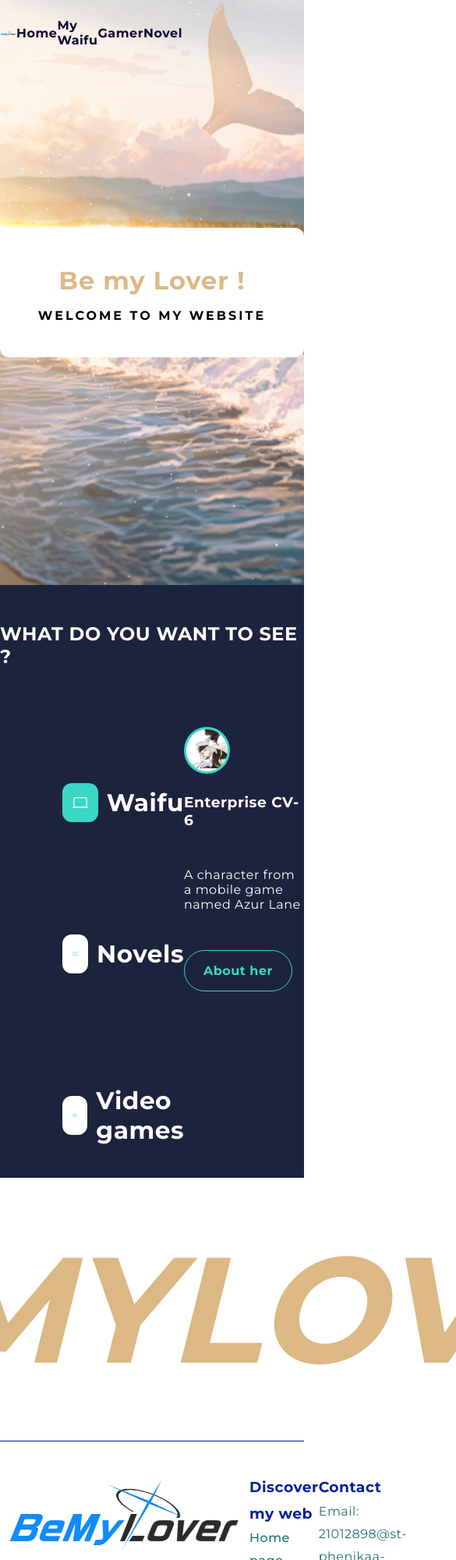
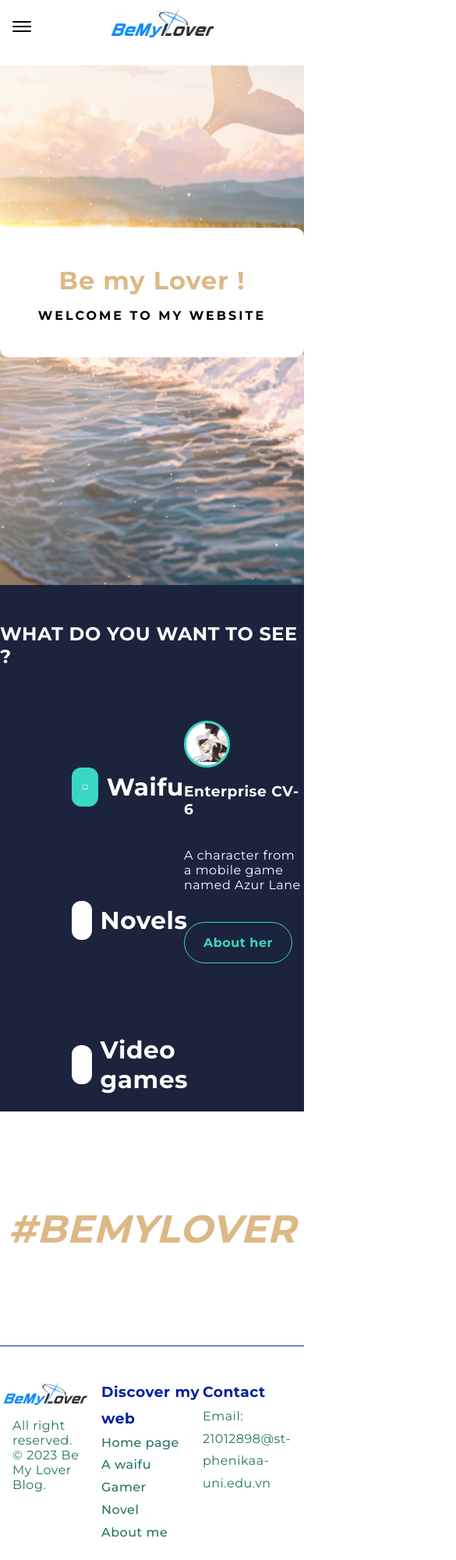
Before and after one commit to toai-nguyen/BeMyLove2, a plain HTML site: page html/index.html in a window 390 px wide. Shown: the top 2000 px of the page at 78% size, 585 px wide, since content can reach past the window. Drawn offline with nearby package versions, Linux system fonts and the light colour scheme.

Commit message:
update responsive bar mobi

```diff
--- a/css/define.css
+++ b/css/define.css
@@ -38,19 +38,22 @@ a{
 .display-none{
     display: none;
 }
-.height-section{ height: 90vh;}
+.height-section{ height: 675px;}
 
 .justify-content-center{ justify-content: center;}
 .align-item-center { align-items: center;}
 .hidden{ visibility: hidden;}
+
+
+/* css footer  */
 .footer{
-    height: 40vh;
+    height: 300px;
     width: 100%;
     border-top: 1px solid rgb(4, 33, 156);
 }
 .footer-container{
     max-width: 1320px;
-    height: 30vh;
+    height: calc(75px*3);
     margin: 5vh auto;
     justify-content: space-between;
 }
@@ -74,36 +77,92 @@ a{
     font-weight: 500;
     color: #247367;
 }
-.nav{
-    width: 100%;
-    max-width: 1320px;
-    margin: 0 auto;
-    height: fit-content;
-}
+/* css navigator  */
+
 .section-navigator{
     transition: 0.5s;
+    position: fixed;
+    z-index: 10000;
+    width: 100%;
+    height: 75px;
+}
+.section-navigator.sticky{
+    background-color: #fff;
 }
 .navigator{
-    height: 10vh;
-    position: fixed;
-    width: 100%;
-    z-index: 10000;
-    transition: 0.6s;
+    height: 75px;
+    width: 1320px;
+    margin: 0 auto;
 }
-.navigator .nav ul li:hover a{
-    color: rgb(57, 151, 57);
+.logo-container{
+    width: fit-content;
 }
 .logo{
     height: 100%;
-    width: 9rem;
+    width: 144px;
 }
-.navigator.sticky{
-    background-color: #fff;
-}
+
 .list-item a{transition: 0.3s;}
 .parents{
-   height: 100%;
    width: 60%;
    justify-content: space-around;
    align-items: center;
 }
+.navigator ul li:hover a{
+    color: rgb(57, 151, 57);
+}
+#add{
+    font-size: 2rem;
+    display: none;
+}
+@media (max-width: 860px) {
+    .footer-item>.footer-logo img{
+        width: 30vw;
+    }
+}
+@media (max-width: 600px){
+    .section-navigator{
+        width: 100%;
+        height: 10vh;
+        background-color: white;
+    }
+    .section-navigator.show .navigator>.parents {
+        display: block;
+    }
+    .navigator{
+        width: 100vw;
+        flex-direction: column;
+        position: relative;
+    }
+    .logo-container{
+        width: 100vw;
+        height: inherit;
+    }
+    .logo{
+        height: 100%;
+    }
+    #add{
+        width: 35vw;
+        display: block;
+    }
+    ion-icon{
+        cursor: pointer;
+        margin-left: 3vw;
+    }
+    .parents{
+        flex-direction: column;
+        width: 100vw;
+        height: 90vh;
+        position: absolute;
+        top: 10vh;
+        z-index: 10000;
+        justify-content: unset;
+        align-items: unset;
+        background-color: white;
+        display: none;
+    }
+    .parents .list-item{
+        margin: 3vh 0 3vh 3vw;
+        font-size: 1.4rem;
+    }
+}
--- a/css/index.css
+++ b/css/index.css
@@ -115,8 +115,8 @@
     color: #1c233d;
 }
 .tag{
-    height: 40vh;
-    font-size: 8rem;
+    height: 300px;
+    font-size: 8.5vw;
     font-style: italic;
     color: rgb(220, 184, 133);
     cursor: context-menu;
--- a/html/index.html
+++ b/html/index.html
@@ -6,25 +6,31 @@
     <title>Be my lover !</title>
     <link rel="stylesheet" href="../css/define.css">
     <link rel="stylesheet" href="../css/index.css">
+    <link rel="stylesheet" href="../css/index_mobile.css">
     <link rel="shortcut icon" href="../image/main_icon1.ico" type="image/x-icon">
     <script src="https://ajax.googleapis.com/ajax/libs/jquery/3.7.1/jquery.min.js"></script>
 </head>
 <body>
-    <section class="section section-navigator">
-        <nav class="navigator flex justify-content-center align-item-center" id="header">
-            <div class="nav">
-                <ul class="parents flex">
-                    <li class="list-item logo"><a href="index.html">
+    <header class="section section-navigator" id="header">
+        <nav class="navigator flex align-item-center">
+            <div class="logo-container flex align-item-center">
+                <div id="add">
+                    <ion-icon name="menu-outline"></ion-icon>
+                </div>
+                <div class="logo flex align-item-center">
+                    <a href="index.html">
                         <img src="../image/logo.png" alt="">
-                    </a></li>
-                    <li class="list-item home"><a href="index.html">Home</a></li>
-                    <li class="list-item waifu"><a href="waifu.html">My Waifu</a></li>
-                    <li class="list-item gamer"><a href="game.html">Gamer</a></li>
-                    <li class="list-item novel"><a href="novel.html">Novel</a></li>
-                </ul>
+                    </a>
+                </div>
             </div>
+            <ul class="parents flex">
+                <li class="list-item home"><a href="index.html">Home</a></li>
+                <li class="list-item waifu"><a href="waifu.html">My Waifu</a></li>
+                <li class="list-item gamer"><a href="game.html">Gamer</a></li>
+                <li class="list-item novel"><a href="novel.html">Novel</a></li>
+            </ul>
         </nav>
-    </section>
+    </header>
     <section class="section section-intro">
         <div class="container flex justify-content-center align-item-center">
             <div class="intro-container">
--- a/java_script/define.js
+++ b/java_script/define.js
@@ -2,3 +2,9 @@ let header = document.getElementById("header");
 window.addEventListener("scroll", function(){
     header.classList.toggle("sticky", this.window.scrollY > 0)
 })
+
+let addBtn = document.getElementById("add");
+addBtn.addEventListener("click", function(){
+    addBtn.classList.toggle("active");
+    header.classList.toggle("show");
+})
```
Also changed, not shown: html/about.html (+20 -12 lines), html/game.html (+19 -12 lines), html/novel.html (+20 -12 lines), html/waifu.html (+20 -13 lines), css/index_mobile.css (added).
